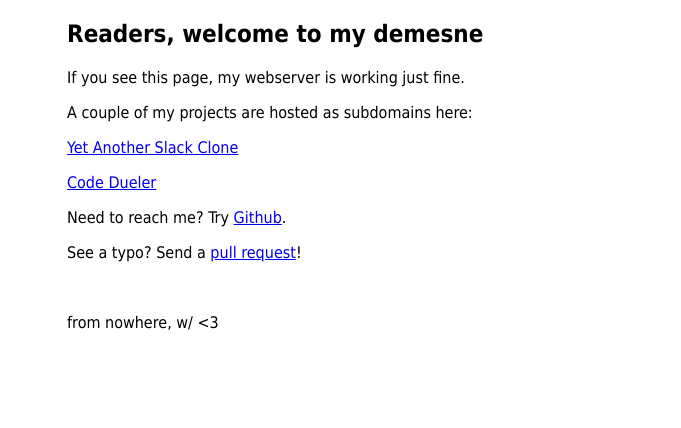
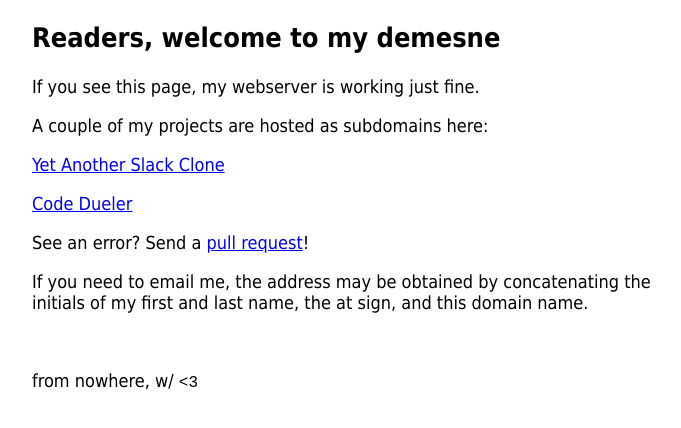
Before and after one commit to jorge-barreto/jb.dev, a plain HTML site: page web/nginx_webroot/index.html in a window 1280 px wide. Shown: the whole page, without its empty margins (293-974 px from the left). Drawn offline with Linux system fonts and the light colour scheme.

Commit message:
add email instructions

```diff
--- a/web/nginx_webroot/index.html
+++ b/web/nginx_webroot/index.html
@@ -15,14 +15,20 @@ A couple of my projects are hosted as subdomains here:
 <p><a href="https://yasc.jorgebarreto.dev">Yet Another Slack Clone</a></p>
 <p><a href="https://codedueler.jorgebarreto.dev">Code Dueler</a></p>
 
-<p>Need to reach me? Try <a href="https://github.com/jorge-barreto">Github</a>.</p>
+<p>
+  See an error? Send a <a href="https://github.com/jorge-barreto/jb.dev">pull request</a>!
+</p>
 
 <p>
-  See a typo? Send a <a href="https://github.com/jorge-barreto/jb.dev">pull request</a>!
+  If you need to email me, the address may be obtained by concatenating the initials of my first and last name, the at sign, and this domain name.
 </p>
 
 <br>
-<p>from nowhere, w/ <3</p>
+
+<p>
+from nowhere, w/ <code><3</code>
+</p>
+
 </div>
 </body>
 </html>
--- a/web/nginx_webroot/stylesheet.css
+++ b/web/nginx_webroot/stylesheet.css
@@ -2,6 +2,7 @@ body {
   width: 35em;
   margin: 0 auto;
   font-family: Tahoma, Verdana, Arial, sans-serif;
+  font-size: large;
   display: flex;
   flex-direction: row;
 }
```
